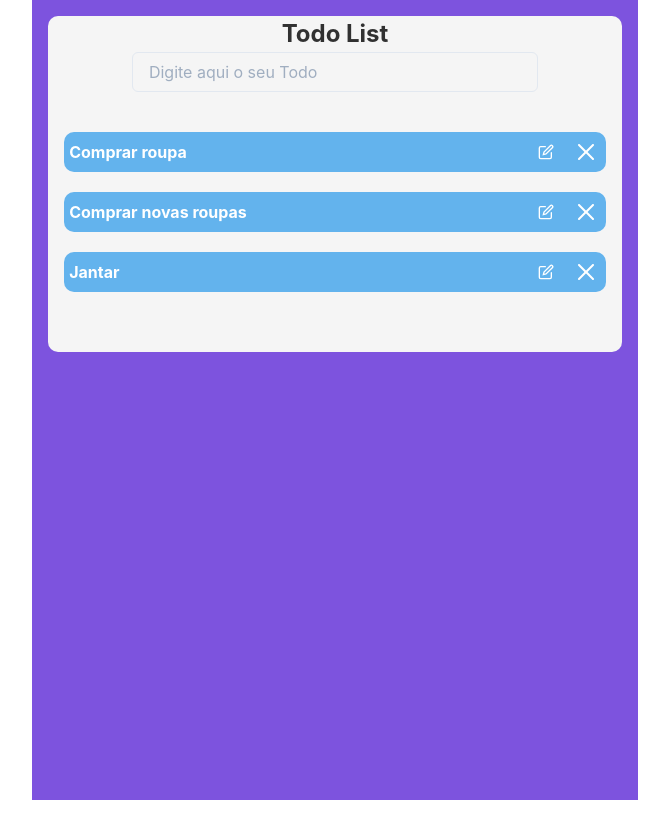
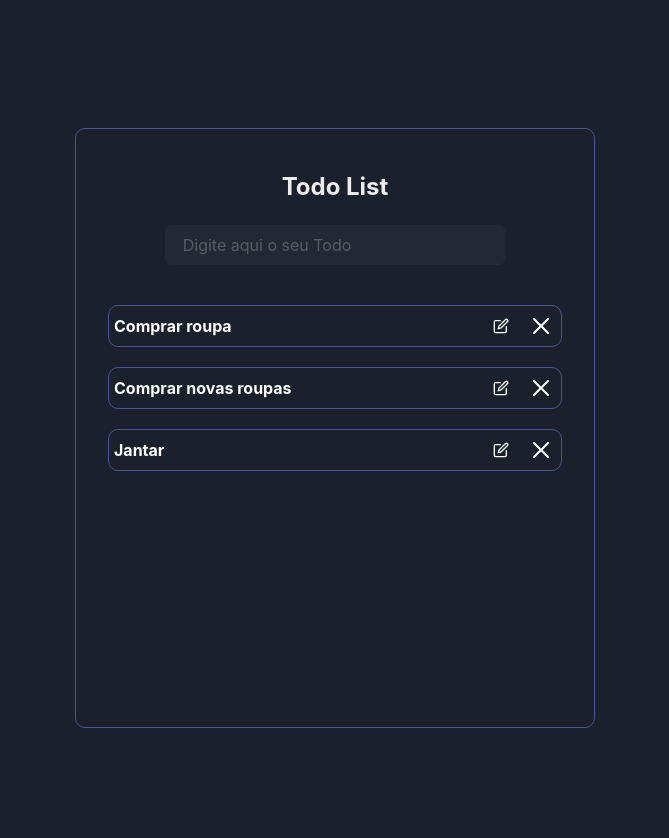
Before and after one commit to Rarysont/todo-list, a React (Create React App) app: page / in a window 1280 px wide. Shown: the top 838 px of the page, without its empty margins (305-974 px from the left). Before the commit the page ends 800 px from the top, so only its background shows below. Built offline with nearby package versions, Linux system fonts and the light colour scheme; data requests are answered from the project's data file.

Commit message:
feat: add dark theme

```diff
--- a/package.json
+++ b/package.json
@@ -7,6 +7,7 @@
     "@chakra-ui/react": "^1.8.7",
     "@emotion/react": "^11",
     "@emotion/styled": "^11",
+    "@fontsource/open-sans": "^4.5.8",
     "@testing-library/jest-dom": "^5.14.1",
     "@testing-library/react": "^12.0.0",
     "@testing-library/user-event": "^13.2.1",
--- a/src/index.tsx
+++ b/src/index.tsx
@@ -1,11 +1,34 @@
-import React from 'react';
+import { ChakraProvider, extendTheme } from '@chakra-ui/react';
 import ReactDOM from 'react-dom';
 
 import App from './App';
 
+const colors = {
+  brand: {
+    50: '#ecefff',
+    100: '#cbceeb',
+    200: '#a9aed6',
+    300: '#888ec5',
+    400: '#666db3',
+    500: '#4d5499',
+    600: '#3c4178',
+    700: '#2a2f57',
+    800: '#181c37',
+    900: '#080819',
+  },
+};
+const config = {
+  initialColorMode: 'dark',
+  useSystemColorMode: false,
+};
+
+const theme = extendTheme({ colors, config });
+
+const rootElement = document.getElementById('root');
+
 ReactDOM.render(
-  <React.StrictMode>
+  <ChakraProvider theme={theme}>
     <App />
-  </React.StrictMode>,
-  document.getElementById('root'),
+  </ChakraProvider>,
+  rootElement,
 );
--- a/src/screens/Todo/index.tsx
+++ b/src/screens/Todo/index.tsx
@@ -14,11 +14,21 @@ function Todo() {
   }, []);
 
   return (
-    <Container bg="#7D53DE" minH="100vh" p={4}>
-      <Container bg="whitesmoke" borderRadius="10px">
+    <Container
+      display="flex"
+      justifyContent="start"
+      flexDirection="column"
+      w="520px"
+      minH="600px"
+      margin="128px auto"
+      borderRadius="10px"
+      borderWidth="1px"
+      borderColor="#4d5499"
+    >
+      <Container w="100%" borderRadius="10px" marginTop="10">
         <Flex flexDirection="column">
-          <Center>
-            <Text fontWeight="bold" fontSize="24" color="blackAlpha.800">
+          <Center marginBottom="5">
+            <Text fontWeight="bold" fontSize="24">
               Todo List
             </Text>
           </Center>
@@ -26,13 +36,13 @@ function Todo() {
           <Center>
             <Stack w="75%">
               <InputGroup>
-                <Input variant="outline" type="text" placeholder="Digite aqui o seu Todo" />
+                <Input variant="filled" type="text" placeholder="Digite aqui o seu Todo" />
               </InputGroup>
             </Stack>
           </Center>
-          <Box marginTop="10" marginBottom="10">
+          <Box w="100%" marginTop="10" marginBottom="10">
             {todo.map((to) => (
-              <Box key={to.id} bg="blue.300" borderRadius="10px" marginBottom="5">
+              <Box key={to.id} borderRadius="10px" borderWidth="1px" borderColor="#4d5499" marginBottom="5">
                 <Flex justifyContent="space-between">
                   <Center marginLeft="5px">
                     <Text fontWeight="bold" fontSize="16" color="white">
```
Also changed, not shown: src/App.tsx (+3 -7 lines), 1 other file (tests, documents, lock files or other folders).
